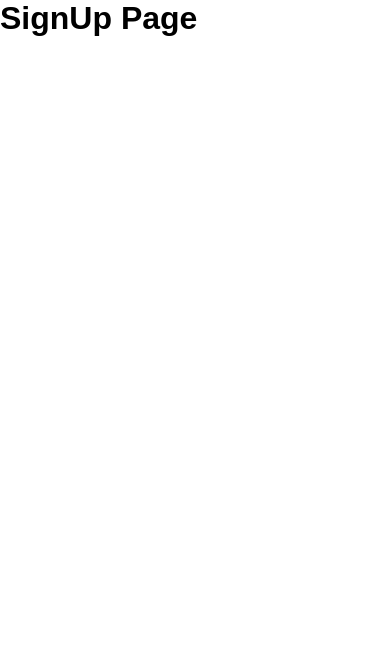
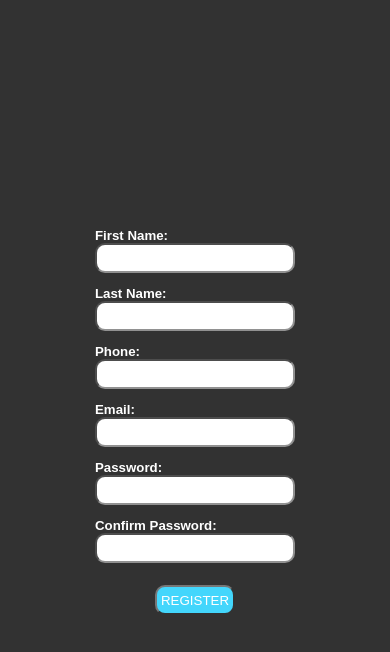
Before and after one commit to MpileNdlovu/Nav-Bar-PWA, a React (Create React App) app: page /sign-up in a window 390 px wide. Shown: the top 652 px of the page. Built offline with nearby package versions, Linux system fonts and the light colour scheme.

Commit message:
sign in and sign up pages

```diff
--- a/src/App.js
+++ b/src/App.js
@@ -7,6 +7,7 @@ import SignUp from './Pages/SignUp';
 import About from './Pages/About';
 import Services from './Pages/Services';
 import Contacts from './Pages/Contact';
+import PasswordReset from './Pages/PasswordReset';
 
 
 function App() {
@@ -20,6 +21,7 @@ function App() {
         </Route>
         <Route path='/sign-up' element={<SignUp />} />
         <Route path='/sign-in' element={<SignIn />} />
+        <Route path='/forgot-password' element={<PasswordReset />} />
        </Routes>
     </BrowserRouter>
   );
--- a/src/Pages/Home.js
+++ b/src/Pages/Home.js
@@ -1,10 +1,12 @@
 import React from 'react';
 import Navbar from '../components/Navbar/navbar';
+import { Outlet } from 'react-router-dom';
 
 const Home = () => {
   return (
     <>
       <Navbar/>
+      <Outlet />
     </>
   )
 }
--- /dev/null
+++ b/src/Pages/PasswordReset.js
@@ -0,0 +1,9 @@
+import React from 'react';
+
+const PasswordReset = () => {
+  return (
+    <div>PasswordReset</div>
+  )
+}
+
+export default PasswordReset;
--- a/src/Pages/SignIn.js
+++ b/src/Pages/SignIn.js
@@ -1,9 +1,28 @@
 import React from 'react';
+import { Link } from 'react-router-dom';
+import './pageStyles.css';
 
 const SignIn = () => {
   return (
-    <div>
-        <h1>SignIn</h1>
+    <div className='container1'>
+      <div className='sub-container1'>
+        <form className='form'>
+          <label className='labels'>
+            <h5>Email/Phone:</h5>
+            <input type='text' className='inputs'/>
+          </label>
+          <label className='labels'>
+            <h5>Password:</h5>
+            <input type='password' className='inputs'/>
+          </label>
+          <label className='labels'>
+            <input type='button' value='SIGN-IN' id='button'/>
+          </label>
+        </form>
+        <Link to='/forgot-password' >
+          <h5>Forgot Password?</h5>
+        </Link>
+      </div>
     </div>
   )
 }
--- a/src/Pages/SignUp.js
+++ b/src/Pages/SignUp.js
@@ -1,10 +1,41 @@
 import React from 'react';
-import './pageStyles.css'
+import './pageStyles.css';
+import { Link } from 'react-router-dom';
 
 const SignUp = () => {
   return (
     <div className='container1'>
-        <h1>SignUp Page</h1>
+      <div className='sub-container1'>
+        <form className='form2'>
+          <label className='labels'>
+            <h5>First Name:</h5>
+            <input type='text' className='inputs'/>
+          </label>
+          <label className='labels'>
+            <h5>Last Name:</h5>
+            <input type='text' className='inputs'/>
+          </label>
+          <label className='labels'>
+            <h5>Phone:</h5>
+            <input type='text' className='inputs'/>
+          </label>
+          <label className='labels'>
+            <h5>Email:</h5>
+            <input type='text' className='inputs'/>
+          </label>
+          <label className='labels'>
+            <h5>Password:</h5>
+            <input type='password' className='inputs'/>
+          </label>
+          <label className='labels'>
+            <h5>Confirm Password:</h5>
+            <input type='password' className='inputs'/>
+          </label>
+          <label className='labels'>
+            <input type='button' value='REGISTER' id='registerbtn'/>
+          </label>
+        </form>
+      </div>
     </div>
   )
 }
--- a/src/Pages/pageStyles.css
+++ b/src/Pages/pageStyles.css
@@ -1,3 +1,83 @@
 .container1 {
     display: flex;
+    background-color: black;
+    height: 100vh;
+    opacity: 0.8;
+    color: white;
+    align-items: center;
+    justify-content: center;
+    flex-wrap: wrap;
 }
+
+.sub-container1 {
+    display: flex;
+    width: 50%;
+    height: 70vh;
+    border: none;
+    border-radius: 20px;
+    align-items: center;
+    justify-content: center;
+    flex-wrap: wrap;
+    flex-direction: column;
+}
+
+.form {
+    display: flex;
+    flex-direction: column;
+    height: 200px;
+    width: 100%;
+    justify-content: space-around;
+    align-items: center;
+}
+
+.form2 {
+    display: flex;
+    flex-direction: column;
+    height: 400px;
+    width: 100%;
+    justify-content: space-around;
+    align-items: center;
+}
+
+.inputs {
+    border-radius: 10px;
+    width: 300px;
+    height: 30px;
+}
+
+#button {
+    background-color: #15cdfc;
+    color: white;
+    height: 30px;
+    width: 80px;
+    border-radius: 10px;
+}
+
+#registerbtn {
+    background-color: #15cdfc;
+    color: white;
+    height: 30px;
+    width: 80px;
+    border-radius: 10px;
+    margin-top: 10px;
+}
+
+@media screen and (max-width: 780px) {
+    .sub-container1 {
+        display: flex;
+        width: 80%;
+        height: 50vh;
+        border: none;
+        border-radius: 20px;
+        align-items: center;
+        justify-content: center;
+        flex-wrap: wrap;
+        flex-direction: column;
+    }
+
+    .inputs {
+        border-radius: 10px;
+        width: 200px;
+        height: 30px;
+    }
+}
```
